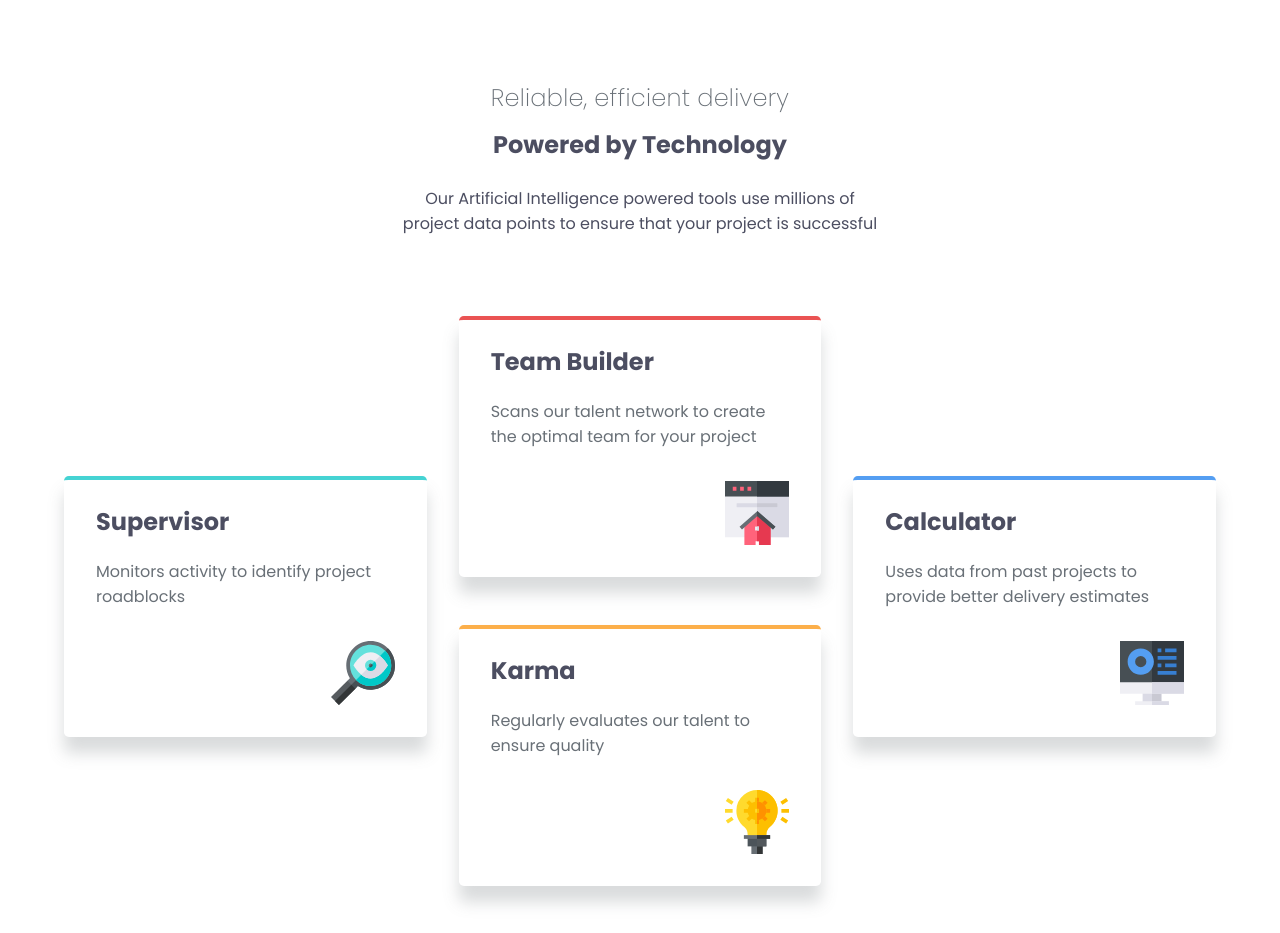
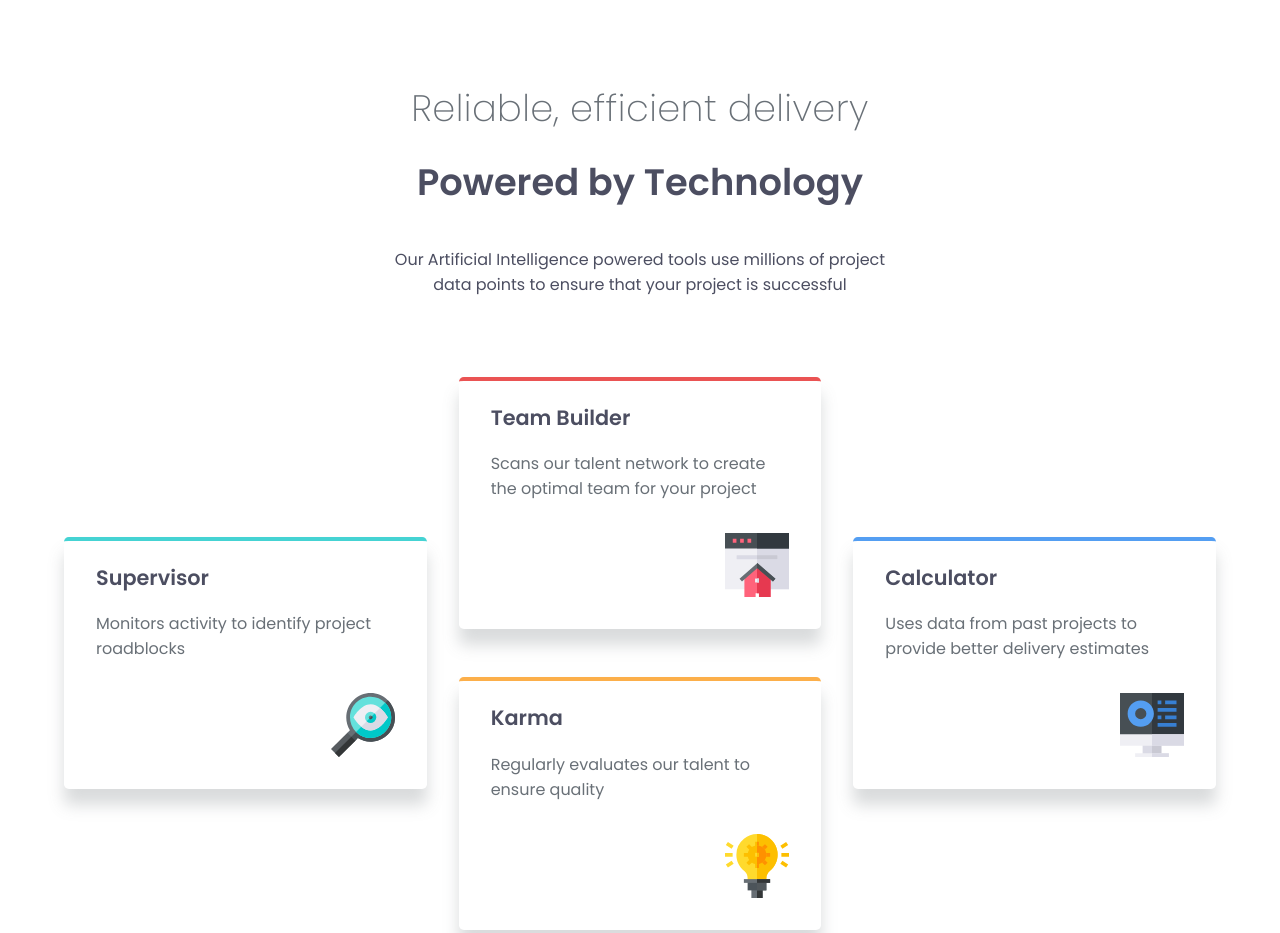
Before and after one commit to ArthurCastro99/four-card-feature-section, a plain HTML site: page index.html in a window 1280 px wide. Shown: the top 933 px of the page. Drawn offline with Linux system fonts and the light colour scheme.

Commit message:
Mudei os tamanhos dos h2 e mexir nos p

```diff
--- a/src/css/responsive.css
+++ b/src/css/responsive.css
@@ -64,8 +64,21 @@
     }
 
     .caixa-todo .descricao {
-        width: 30em;
+        width: 35em;
         margin: 3em auto;
+    }
+
+    .caixa-todo .descricao .titulo-fino {
+        font-size: 2.3em;
+    }
+
+    .caixa-todo .descricao .titulos {
+        font-size: 2.3em;
+    }
+
+    .caixa-todo .descricao .texto-descricao {
+        width: 32em;
+        margin: 0 auto;
     }
 
     .caixa-todo .caixa-conteudo.supervirsor {
@@ -85,11 +98,11 @@ html {
     font-family: "Poppins", sans-serif;
 }
 
-
 .titulos {
-    font-weight: 700;
+    font-weight: 600;
     margin: 1em 0 0.5em;
     color: hsl(234, 12%, 34%);
+    font-size: 1.3em;
 }
 
 .texto-conteudo {
```
